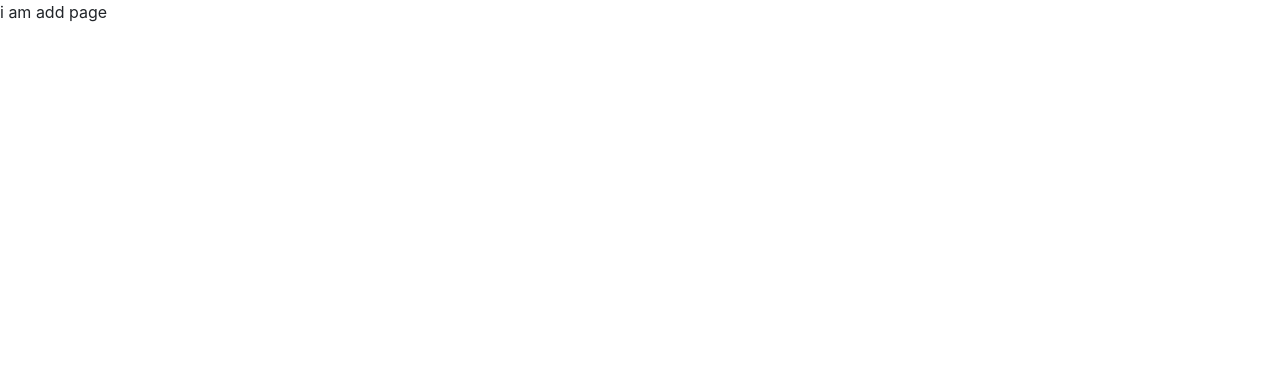
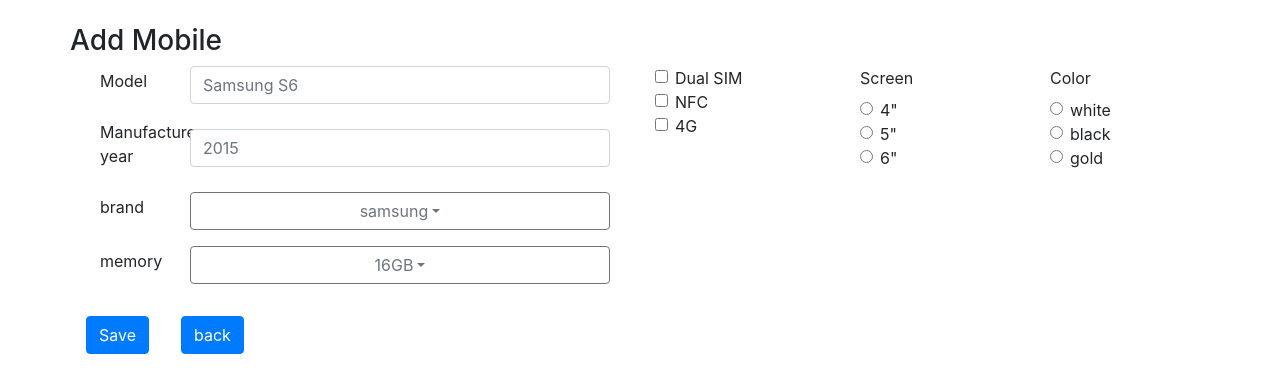
Before and after one commit to Abdelhamied200/mobileShop, a React (Create React App) app: page /add in a window 1280 px wide. Shown: the top 392 px of the page. Built offline with nearby package versions, Linux system fonts and the light colour scheme.

Commit message:
adding mockup to add page

```diff
--- a/src/components/button/index.jsx
+++ b/src/components/button/index.jsx
@@ -12,13 +12,13 @@
 };
 
 const btn = (props) => (
-  <button onClick={props.click} type="button" className="btn btn-primary">
+  <button onClick={props.click} type="button" className="btn btn-primary m-3">
     {props.children}
   </button>
 );
 
 const link = (props) => (
-  <Link to={props.to}>
+  <Link className="m-3" to={props.to}>
     <button type="button" className="btn btn-primary">
       {props.children}
     </button>
--- a/src/components/field/index.jsx
+++ b/src/components/field/index.jsx
@@ -4,6 +4,10 @@
   switch (props.type) {
     case "dropdown":
       return dropdown(props);
+    case "checkbox":
+      return checkbox(props);
+    case "radio":
+      return radioList(props);
 
     default:
       return input(props);
@@ -66,6 +70,39 @@
     </div>
   </div>
 );
+const checkbox = (props) => (
+  <div className="field">
+    <div className="form-check">
+      <input className="form-check-input" type="checkbox" value="" />
+      <label className="form-check-label">{props.label}</label>
+    </div>
+  </div>
+);
+const radioList = (props) => (
+  <div className="field">
+    <div className="container">
+      <div className="form-group row">
+        <form>
+          <div className="col">
+            <label>{props.label}</label>
+          </div>
+          <div className="col">
+            {props.list.map((item, i) => (
+              <div class="form-check">
+                <input
+                  class="form-check-input"
+                  type="radio"
+                  name="flexRadioDefault"
+                />
+                <label class="form-check-label">{item}</label>
+              </div>
+            ))}
+          </div>
+        </form>
+      </div>
+    </div>
+  </div>
+);
 
 const select = (e) => {
   let dropdown = e.target.parentElement.parentElement;
@@ -76,8 +113,12 @@
   menu.style.display = "none";
 };
 const open = (e) => {
+  let menus = Array.from(document.querySelectorAll(".dropdown-menu"));
   let menu = e.target.parentElement.querySelector(".dropdown-menu");
   if (menu.style.display === "none" || menu.style.display === "") {
+    menus.forEach((menu) => {
+      menu.style.display = "none";
+    });
     menu.style.display = "block";
   } else {
     menu.style.display = "none";
--- a/src/pages/add/index.jsx
+++ b/src/pages/add/index.jsx
@@ -1,10 +1,61 @@
 import React from "react";
+import Button from "../../components/button";
+import Field from "../../components/field";
 
 const Add = (props) => {
   return (
     <div className="page">
       <div className="add">
-        <p>i am add page</p>
+        <div className="container my-4">
+          <div className="row logo">
+            <h3>Add Mobile</h3>
+          </div>
+          <div className="row">
+            <div className="col">
+              <Field label="Model" placeholder="Samsung S6" />
+              <Field label="Manufacture year" placeholder="2015" />
+              <Field
+                type="dropdown"
+                label="brand"
+                list={["samsung", "sony", "apple", "nokia", "lg"]}
+              />
+              <Field
+                type="dropdown"
+                label="memory"
+                list={["16GB", "32GB", "64GB", "128GB"]}
+              />
+            </div>
+            <div className="col">
+              <div className="row">
+                <div className="col">
+                  <Field type="checkbox" label="Dual SIM"></Field>
+                  <Field type="checkbox" label="NFC"></Field>
+                  <Field type="checkbox" label="4G"></Field>
+                </div>
+                <div className="col">
+                  <Field
+                    type="radio"
+                    label="Screen"
+                    list={['4"', '5"', '6"']}
+                  ></Field>
+                </div>
+                <div className="col">
+                  <Field
+                    type="radio"
+                    label="Color"
+                    list={["white", "black", "gold"]}
+                  ></Field>
+                </div>
+              </div>
+            </div>
+          </div>
+          <div className="row">
+            <Button>Save</Button>
+            <Button type="link" to="/">
+              back
+            </Button>
+          </div>
+        </div>
       </div>
     </div>
   );
```
